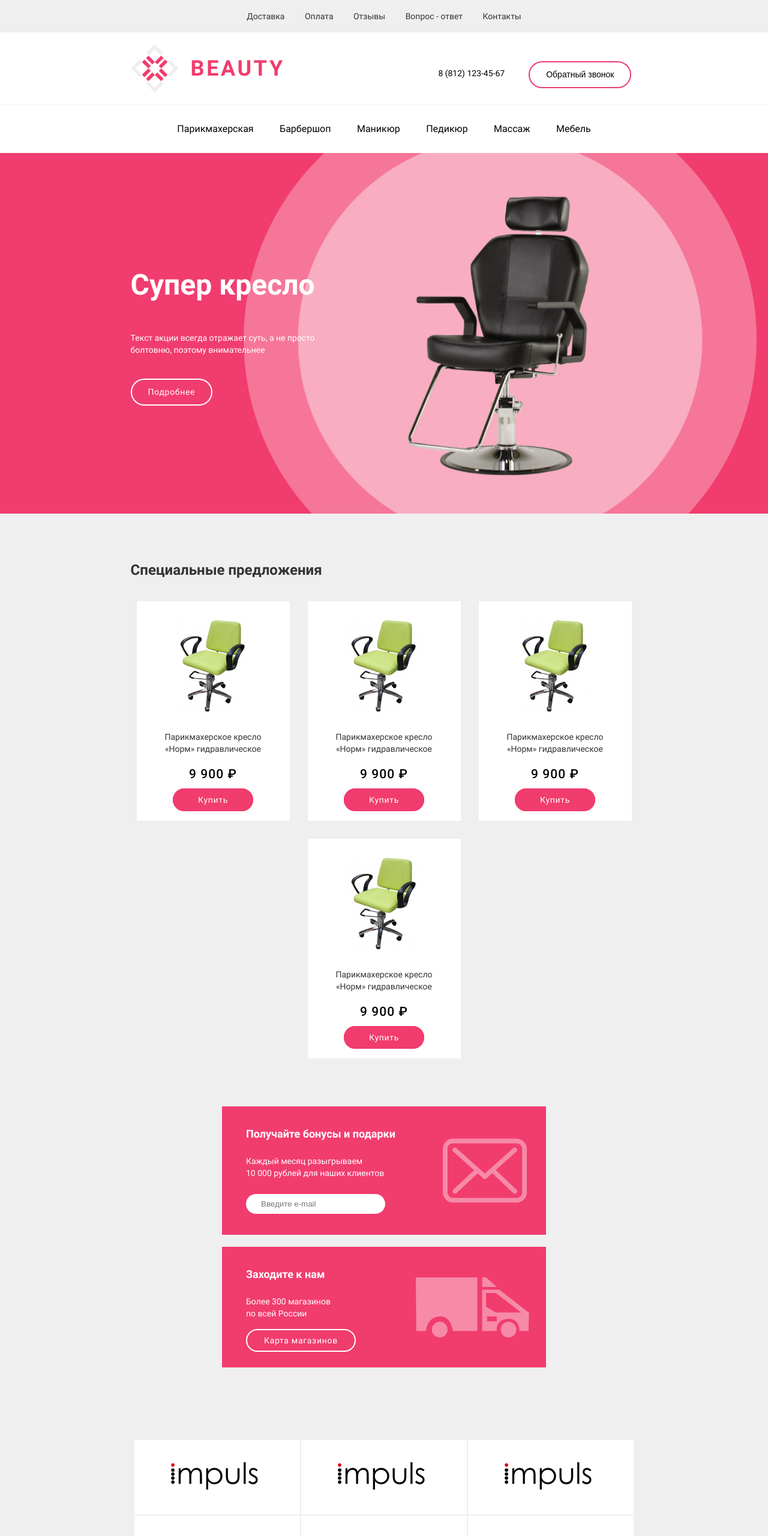
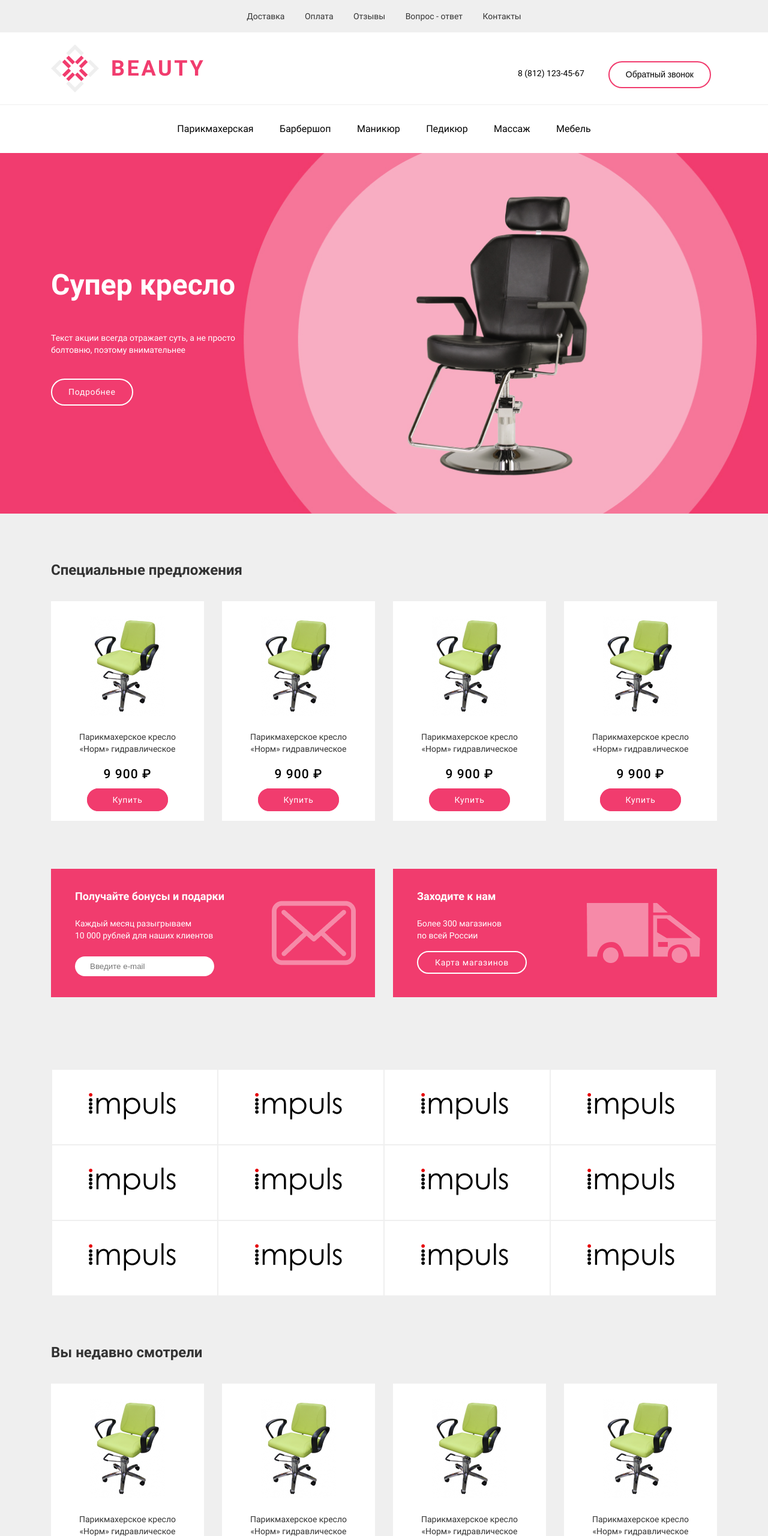
Before and after one commit to Omelianchenko/lesson-11_dz-13, a plain HTML site: page index.html in a window 1280 px wide. Shown: the top 2560 px of the page at 60% size. Drawn offline with Linux system fonts and the light colour scheme.

Commit message:
change block's width properties, fix instagram icon

```diff
--- a/css/style.css
+++ b/css/style.css
@@ -42,8 +42,10 @@ header li {
     display: flex;
     justify-content: space-between;
     align-items: center;
-    padding: 20px 17%;
-    border-bottom: 1px solid #EFEFEF;
+    margin: 0 auto;
+    width: 100%;
+    max-width: 1150px;
+    padding: 20px;
 }
 .contacts_conteiner {
     display: flex;
@@ -96,6 +98,7 @@ header a:hover, .contact_number a:hover {
 .sec_nav {
     padding: 30px 0;
     text-align: center;
+    border-top: 1px solid #EFEFEF;
 }
 .sec_nav li {
     padding: 0 20px;
@@ -113,9 +116,10 @@ header a:hover, .contact_number a:hover {
     background-size:cover
 }
 .super_text {
-    width: 66%;
+    width: 100%;
+    max-width: 1150px;
     margin: 0 auto;
-    padding: 192px 0 193px;
+    padding: 192px 20px 193px;
     color: #FFF;
 }
 .super_heading {
@@ -151,22 +155,25 @@ header a:hover, .contact_number a:hover {
     padding: 80px 0;
 }
 .offers_header {
+    max-width: 1150px;
     margin: 0 auto;
     font-weight: 700;
     font-size: 24px;
     line-height: 28px;
-    padding: 0 17% 38px 17%;
+    padding: 0 20px 38px;
 }
 .offer_conteiner {
-    padding: 0 17%;
+    width: 100%;
+    max-width: 1150px;
+    margin: 0 auto;
+    padding: 0 20px;
     display: flex;
     justify-content: center;
     flex-flow: row wrap;
     gap: 30px;
 }
 .offer {
-    width: 13%;
-    min-width: 255px;
+    width: 255px;
     padding: 25px 0;
     text-align: center;
     background-color: #fff;
@@ -198,13 +205,14 @@ header a:hover, .contact_number a:hover {
 .market_conteiner {
     display: flex;
     justify-content: center;
-    padding: 0 17%;
+    width: 100%;
+    max-width: 1110px;
+    margin: 0 auto;
     column-gap: 30px;
     flex-flow: row wrap;
 }
 .sub_market {
-    width: 28%;
-    min-width: 540px;
+    width: 540px;
     padding: 35px 45px 35px 40px;
     margin-bottom: 20px;
     background-color: #F13C6E;
@@ -243,8 +251,11 @@ header a:hover, .contact_number a:hover {
 
 /*-------------------------------impuls-------------------*/
 
-.logotypes {
-    padding: 100px 17% 0 17%;
+.impuls_conteiner {
+    width: 100%;
+    max-width: 1150px;
+    margin: 0 auto;
+    padding: 100px 20px 0 20px;
     display: flex;
     justify-content: center;
     align-items: center;
@@ -253,7 +264,7 @@ header a:hover, .contact_number a:hover {
 .impuls a {
     display: inline-block;
     padding: 35px 60px;
-    min-width: 278px;
+    min-width: 277px;
     background-color: #fff;
     border: 1px solid #EFEFEF;
     transition: all 0.7s ease;
@@ -264,16 +275,21 @@ header a:hover, .contact_number a:hover {
 
 /*----------------------footer links--------------------*/
 
+.footer_links_conteiner_outer {
+    border-bottom: 1px solid #EFEFEF;
+}
 .footer_links_conteiner {
-    padding: 30px 17% 60px 17%;
+    width: 100%;
+    max-width: 1150px;
+    margin: 0 auto;
+    padding: 30px 20px 60px 20px;
     display: flex;
     flex-flow: row wrap;
     gap: 30px;
-    border-bottom: 1px solid #EFEFEF;
+
 }
 .footer_links {
-    width: 13%;
-    min-width: 255px;
+    width: 255px;
 
 }
 .footer_links_header {
@@ -324,7 +340,10 @@ header a:hover, .contact_number a:hover {
 /*---------------------------footer copyrights---------------------*/
 
 .footer_copyrights_conteiner {
-    padding: 25px 17%;
+    width: 100%;
+    max-width: 1150px;
+    margin: 0 auto;
+    padding: 25px 20px;
     display: flex;
     justify-content: space-between;
     flex-flow: row wrap;
--- a/index.html
+++ b/index.html
@@ -149,6 +149,7 @@
             </div>
         </div>
         <div class="logotypes grey">
+            <div class="impuls_conteiner">
                 <div class="impuls">
                     <a href="#"><img src="./pictures/impuls.png" alt="impuls company logotype"></a>
                 </div>
@@ -184,6 +185,7 @@
                 </div>
                 <div class="impuls">
                     <a href="#"><img src="./pictures/impuls.png" alt="impuls company logotype"></a>
+                </div>
             </div>
         </div>
         <section class="offers grey">
@@ -251,6 +253,7 @@
         </section>
     </main>
     <footer>
+        <div class="footer_links_conteiner_outer">
             <div class="footer_links_conteiner">
                 <div class="footer_links">
                     <h3 class="footer_links_header">
@@ -309,19 +312,20 @@
                     </ul>
                 </div>
             </div>
+        </div>
         <div class="footer_contacts contacts">
             <div class="beauty_social">
                 <div class="beauty_social_item">
                     <a href="#"><img class="social_icon" src="./pictures/social_icons/youtube.png" alt="youtube_icon"></a>
                 </div>
                 <div class="beauty_social_item">
-                    <a href="#"><img class="social_icon" src="./pictures/social_icons/vk.png" alt="youtube_icon"></a>
+                    <a href="#"><img class="social_icon" src="./pictures/social_icons/vk.png" alt="vk_icon"></a>
                 </div>
                 <div class="beauty_social_item">
-                    <a href="#"><img class="social_icon" src="./pictures/social_icons/facebook.png" alt="youtube_icon"></a>
+                    <a href="#"><img class="social_icon" src="./pictures/social_icons/facebook.png" alt="facebook_icon"></a>
                 </div>
                 <div class="beauty_social_item">
-                    <a href="#"><img class="social_icon" src="./pictures/social_icons/instagram.png" alt="youtube_icon"></a>
+                    <a href="#"><img class="social_icon" src="./pictures/social_icons/instagam.png" alt="instagram_icon"></a>
                 </div>
             </div>
             <div class="contacts_conteiner">
```
Also changed, not shown: pictures/social_icons/instagam.png (added), pictures/social_icons/instagram.png (deleted). Lines whose indentation alone changed are shown as unchanged.
